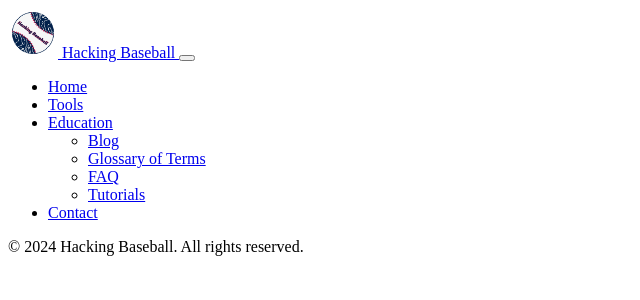
After one commit to JackHalley/HackingBaseball, a Flask app: page /tutorials in a window 1280 px wide. The commit adds this page. Shown: the top 300 px of the page, without its empty margins (0-640 px from the left). Run offline with Flask 3, Linux system fonts and the light colour scheme.

Commit message:
add dropdown menu and route to menu

```diff
--- a/app.py
+++ b/app.py
@@ -5,7 +5,6 @@ from datetime import datetime
 import os
 
 app = Flask(__name__)
-
 
 # Use environment variables to keep your credentials secure
 app.secret_key = os.getenv('SECRET_KEY')
@@ -26,6 +25,30 @@ def index():
 @app.route('/tools')
 def tools():
     return render_template('tools.html')
+
+
+# Bek's Python
+@app.route('/blog')
+def blog():
+    return render_template('blog.html')
+
+
+# Bek's Python
+@app.route('/got')
+def got():
+    return render_template('got.html')
+
+
+# Bek's Python
+@app.route('/faq')
+def faq():
+    return render_template('faq.html')
+
+
+# Bek's Python
+@app.route('/tutorials')
+def tutorials():
+    return render_template('tutorials.html')
 
 
 @app.route('/available_stats')
--- /dev/null
+++ b/templates/tutorials.html
@@ -0,0 +1,87 @@
+<!DOCTYPE html>
+<html lang="en">
+<head>
+    <meta charset="UTF-8">
+    <title>Tutorials</title>
+</head>
+<body>
+<!-- Navigation Bar -->
+<nav class="navbar navbar-expand-lg bg-body-tertiary">
+    <div class="container-fluid">
+        <a class="navbar-brand" href="{{ url_for('index') }}">
+            <img
+                    src="{{ url_for('static', filename='logo.png') }}"
+                    alt="Hacking Baseball Logo"
+                    width="50"
+                    height="50"
+            />
+            Hacking Baseball
+        </a>
+        <button class="navbar-toggler" type="button" data-bs-toggle="collapse" data-bs-target="#navbarNavDropdown"
+                aria-controls="navbarNavDropdown" aria-expanded="false" aria-label="Toggle navigation">
+            <span class="navbar-toggler-icon"></span>
+        </button>
+        <div class="collapse navbar-collapse" id="navbarNavDropdown">
+            <ul class="navbar-nav">
+                <li class="nav-item">
+                    <a class="nav-link active" aria-current="page" href="{{ url_for('index') }}">Home</a>
+                </li>
+                <li class="nav-item">
+                    <a class="nav-link" href="{{ url_for('tools') }}">Tools</a>
+                </li>
+
+                <li class="nav-item dropdown">
+                    <a class="nav-link dropdown-toggle" href="#" role="button" data-bs-toggle="dropdown"
+                       aria-expanded="false">
+                        Education
+                    </a>
+                    <ul class="dropdown-menu">
+                        <li><a class="dropdown-item" href="{{ url_for('blog') }}">Blog</a></li>
+                        <li><a class="dropdown-item" href="{{ url_for('got') }}">Glossary of Terms</a></li>
+                        <li><a class="dropdown-item" href="{{ url_for('faq') }}">FAQ</a></li>
+                        <li><a class="dropdown-item" href="{{ url_for('tutorials') }}">Tutorials</a></li>
+                    </ul>
+                </li>
+                <li class="nav-item">
+                    <a class="nav-link" href="{{ url_for('contact') }}">Contact</a>
+                </li>
+            </ul>
+        </div>
+    </div>
+</nav>
+
+<!-- Footer -->
+<footer class="footer">
+    <div class="container">
+        <div class="social-icons mt-3">
+            <!-- Add your social media links here. Example for Twitter: -->
+            <p>
+                &copy; <span id="currentYear"></span> Hacking Baseball.
+                All rights reserved.
+            </p>
+            <a href="#" target="_blank"
+            ><i class="fab fa-twitter"></i
+            ></a>
+            <!-- More icons can be added from Font Awesome. -->
+        </div>
+    </div>
+</footer>
+<!-- Optional JavaScript -->
+<script>
+    // Get the current year
+    const currentYear = new Date().getFullYear();
+
+    // Update the footer text
+    document.getElementById('currentYear').textContent = currentYear;
+</script>
+
+<!-- Font Awesome for icons -->
+<script src="https://cdnjs.cloudflare.com/ajax/libs/font-awesome/6.5.1/css/all.min.css"></script>
+<!-- jQuery first, then Popper.js, then Bootstrap JS -->
+<script
+        src="https://cdn.jsdelivr.net/npm/bootstrap@5.0.2/dist/js/bootstrap.bundle.min.js"
+        integrity="sha384-MrcW6ZMFYlzcLA8Nl+NtUVF0sA7MsXsP1UyJoMp4YLEuNSfAP+JcXn/tWtIaxVXM"
+        crossorigin="anonymous"
+></script>
+</body>
+</html>
```
Also changed, not shown: templates/blog.html (added, +10 -0 lines), templates/faq.html (added, +10 -0 lines), templates/got.html (added, +10 -0 lines), templates/index.html (+44 -24 lines).
